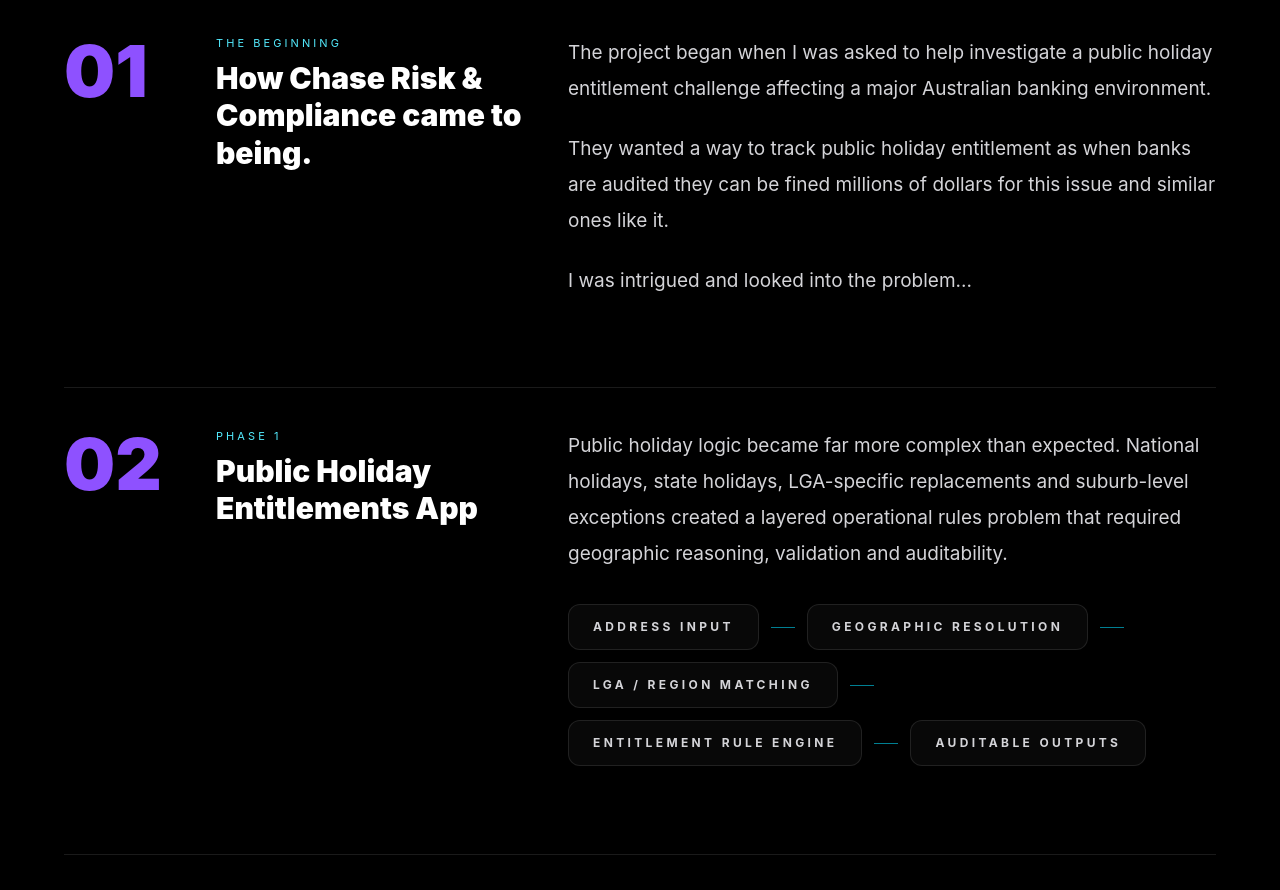
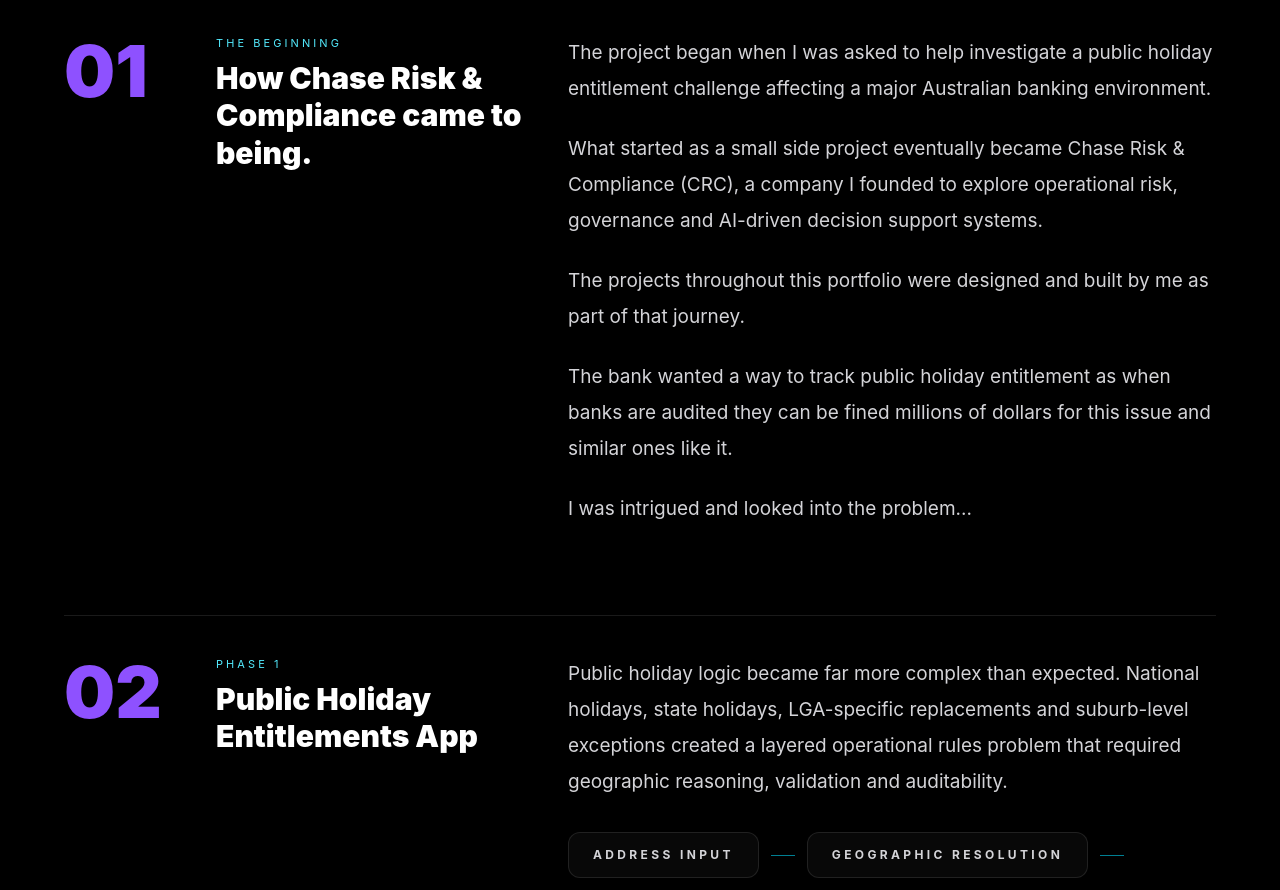
Before and after one commit to dcrops/AI-Engineering-Journey, a React (Vite) app: page / in a window 1280 px wide. Shown: the part 1180-2070 px from the top of the page. Built offline with nearby package versions, Linux system fonts and the light colour scheme.

Commit message:
provided explanation of CRC

```diff
--- a/src/data/phases.js
+++ b/src/data/phases.js
@@ -5,7 +5,11 @@
     title: "How Chase Risk & Compliance came to being.",
     description: `The project began when I was asked to help investigate a public holiday entitlement challenge affecting a major Australian banking environment.
 
-They wanted a way to track public holiday entitlement as when banks are audited they can be fined millions of dollars for this issue and similar ones like it.
+What started as a small side project eventually became Chase Risk & Compliance (CRC), a company I founded to explore operational risk, governance and AI-driven decision support systems.
+
+The projects throughout this portfolio were designed and built by me as part of that journey.
+
+The bank wanted a way to track public holiday entitlement as when banks are audited they can be fined millions of dollars for this issue and similar ones like it.
 
 I was intrigued and looked into the problem...`,
   },
```
